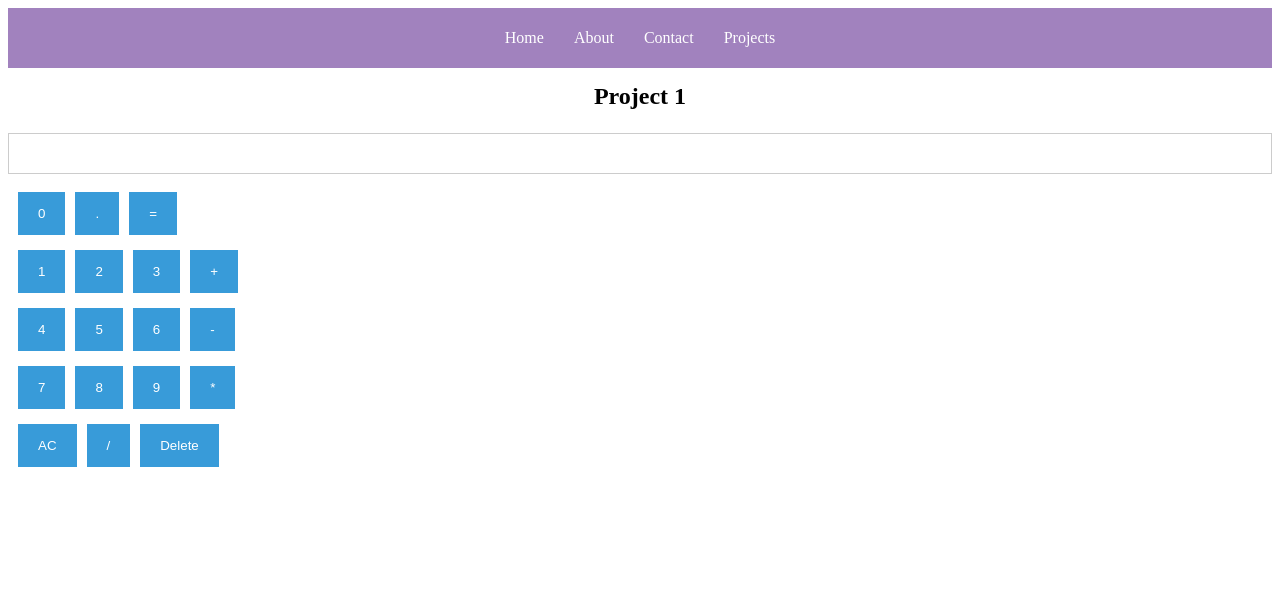
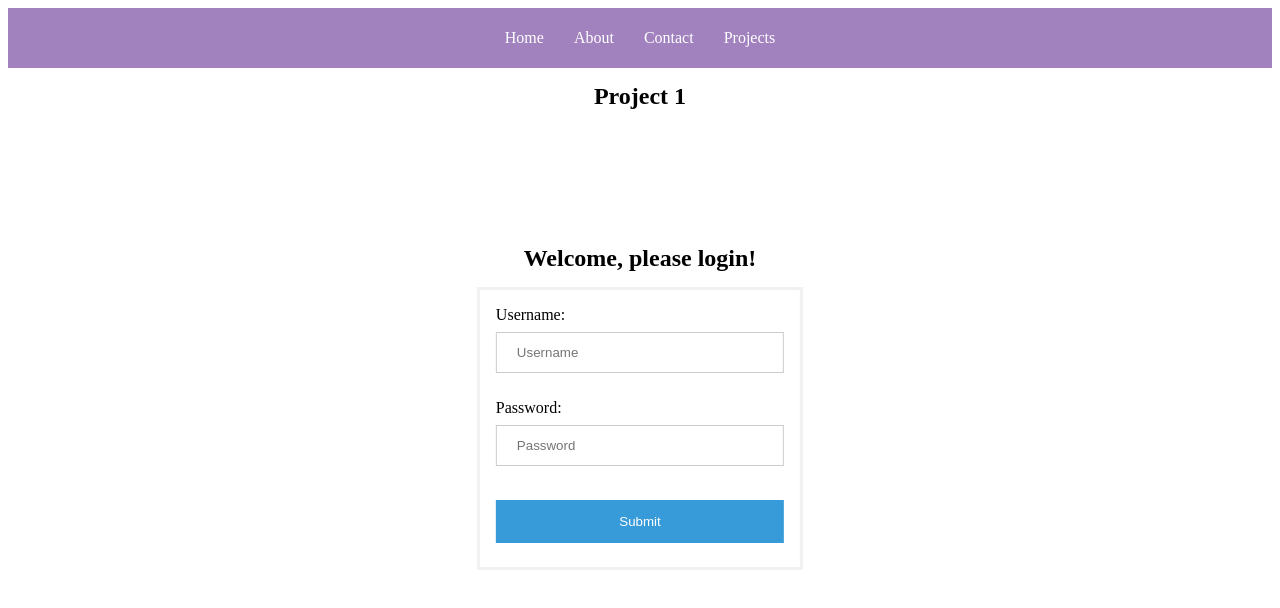
Before and after one commit to ash730xo/Portfolio_Website, a React (Vite) app: page /projects in a window 1280 px wide. Shown: the top 608 px of the page. Built offline with nearby package versions, Linux system fonts and the light colour scheme; a web font is replaced by a local one.

Commit message:
restarting calculator project confused self

```diff
--- a/package.json
+++ b/package.json
@@ -11,6 +11,7 @@
   },
   "dependencies": {
     "axios": "^1.5.0",
+    "bootstrap": "^5.3.2",
     "react": "^18.2.0",
     "react-dom": "^18.2.0",
     "react-router-dom": "^6.16.0"
--- a/src/Components/Calculator.jsx
+++ /dev/null
@@ -1,52 +0,0 @@
-import React from 'react'
-import '../Styles/Calculator.css'
-
-function Calculator() {
-
-    function handleButton() {
-        console.log("Ive been clicked")
-    }
-
-  return (
-    <div className='calculator_container'>
-        <div className="textbox_output">
-            <input type="text" readOnly/>
-        </div>
-
-        <div className='button_container'>
-        <div className="row1">
-            <button label="0" onClick={handleButton}>0</button>
-            <button label="." onClick={handleButton}>.</button>
-            <button className="equals_button" label="=" onClick={handleButton}>=</button>
-        </div>
-        <div className="row2">
-            <button label="1" onClick={handleButton}>1</button>
-            <button label="2" onClick={handleButton}>2</button>
-            <button label="3" onClick={handleButton}>3</button>
-            <button label="+" onClick={handleButton}>+</button>
-        </div>
-        <div className="row3">
-            <button label="4" onClick={handleButton}>4</button>
-            <button label="5" onClick={handleButton}>5</button>
-            <button label="6" onClick={handleButton}>6</button>
-            <button label="-" onClick={handleButton}>-</button>
-        </div>
-        <div className="row4">
-            <button label="7" onClick={handleButton}>7</button>
-            <button label="8" onClick={handleButton}>8</button>
-            <button label="9" onClick={handleButton}>9</button>
-            <button label="*" onClick={handleButton}>*</button>
-        </div>
-        <div className="row5">
-            <button label="AC" onClick={handleButton}>AC</button>
-            <button label="/" onClick={handleButton}>/</button>
-            <button className="delete_button" label="Delete" onClick={handleButton}>Delete</button>
-        </div>
-
-        </div>
-
-    </div>
-  )
-}
-
-export default Calculator
--- a/src/Pages/Projects.jsx
+++ b/src/Pages/Projects.jsx
@@ -1,14 +1,14 @@
 import React from 'react'
 
 import Login_page from '../Components/Login_page'
-import Calculator from '../Components/Calculator'
+
 
 function Projects() {
   return (
     <div>
       <h1> Project 1 </h1>
-      {/* <Login_page /> */}
-      <Calculator />
+      <Login_page />
+
     </div>
   )
 }
```
Also changed, not shown: src/Components/calculator_button.jsx (deleted, +0 -9 lines), 1 other file (tests, documents, lock files or other folders).
